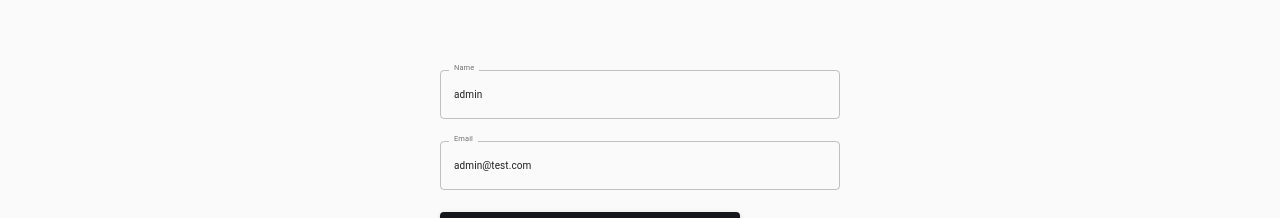
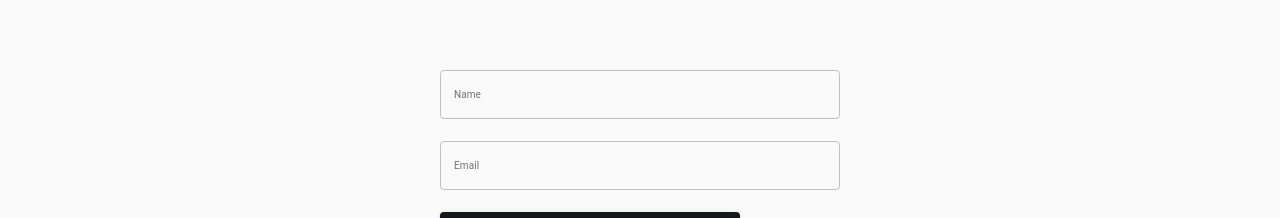
Before and after one commit to mritunjaysaha/project-1, a Next.js app: page /newsletter in a window 1280 px wide. Shown: the part 586-804 px from the top of the page. Built offline with nearby package versions, Linux system fonts and the light colour scheme; a web font is replaced by a local one.

Commit message:
removed initial vlaues from newsletter

```diff
--- a/pages/newsletter/index.js
+++ b/pages/newsletter/index.js
@@ -45,8 +45,8 @@ const SignupForm = () => {
     // be called when the form is submitted
     const formik = useFormik({
         initialValues: {
-            email: "admin@test.com",
-            name: "admin",
+            email: "",
+            name: "",
         },
         validate,
         onSubmit: (values) => {
```
